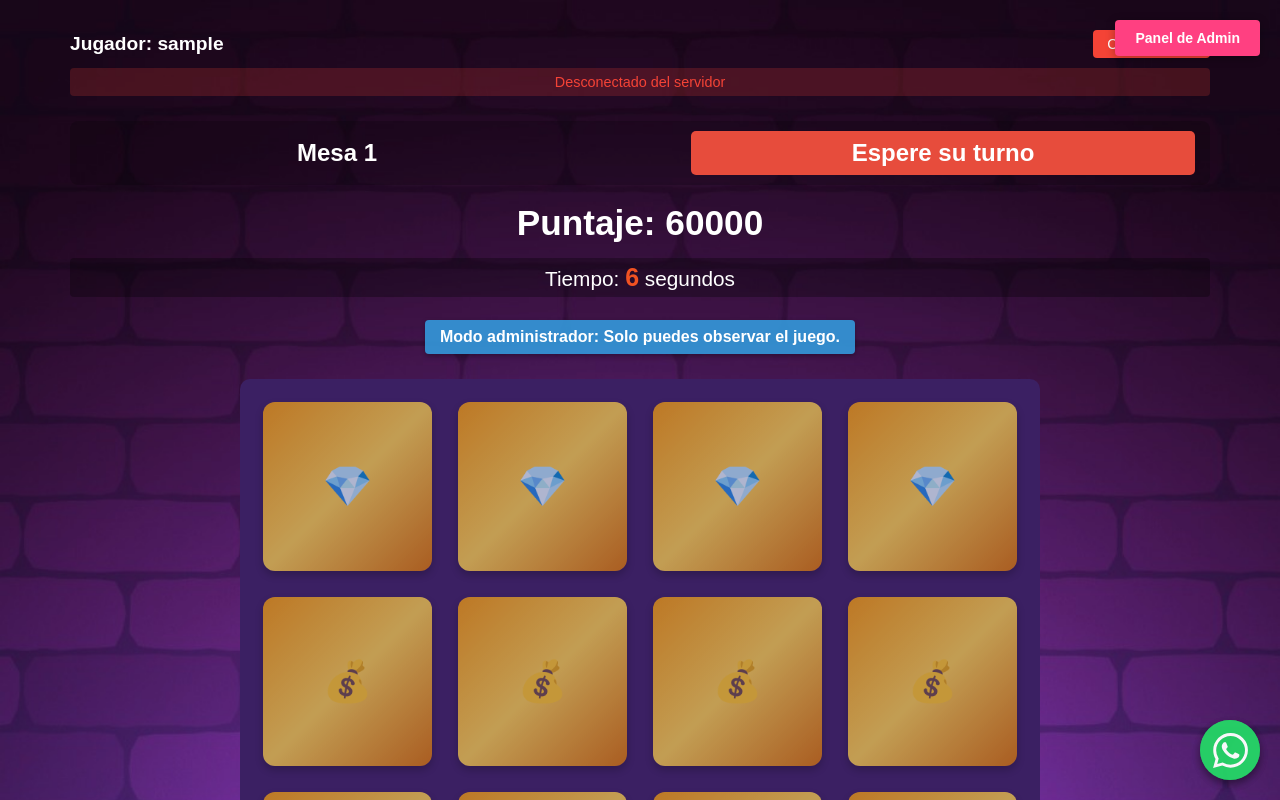
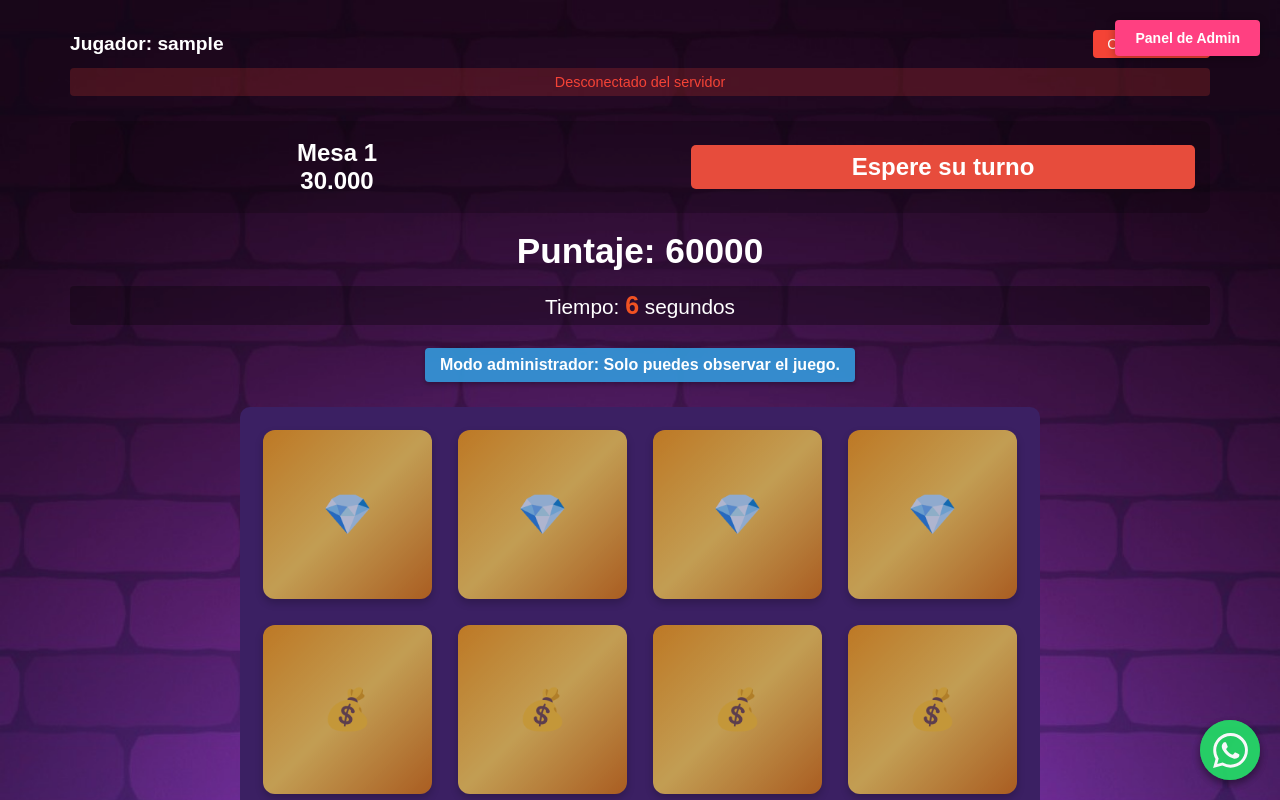
Before and after one commit to samutrujillo/juego-memoria-cliente2, a Next.js app: page /game in a window 1280 px wide. Shown: the top 800 px of the page. Built offline with nearby package versions, Linux system fonts and the light colour scheme; no server answers; sample sign-in values are in the browser's storage.

Commit message:
Update page.jsx

```diff
--- a/src/app/game/page.jsx
+++ b/src/app/game/page.jsx
@@ -1243,10 +1243,11 @@ socket.on('passwordChanged', ({ message }) => {
           )}
         </div>
 
-        {/* Mesa y turno en la parte superior */}
+       {/* Mesa y turno en la parte superior */}
         <div className="game-status-bar">
           <div className="table-info">
             Mesa {currentTableNumber}
+          <div className="table-amount">30.000</div>
           </div>
           <div className={`turn-status ${isYourTurn ? 'your-turn-indicator' : 'wait-turn-indicator'}`}>
             {isYourTurn ? "Tu turno" : "Espere su turno"}
```
